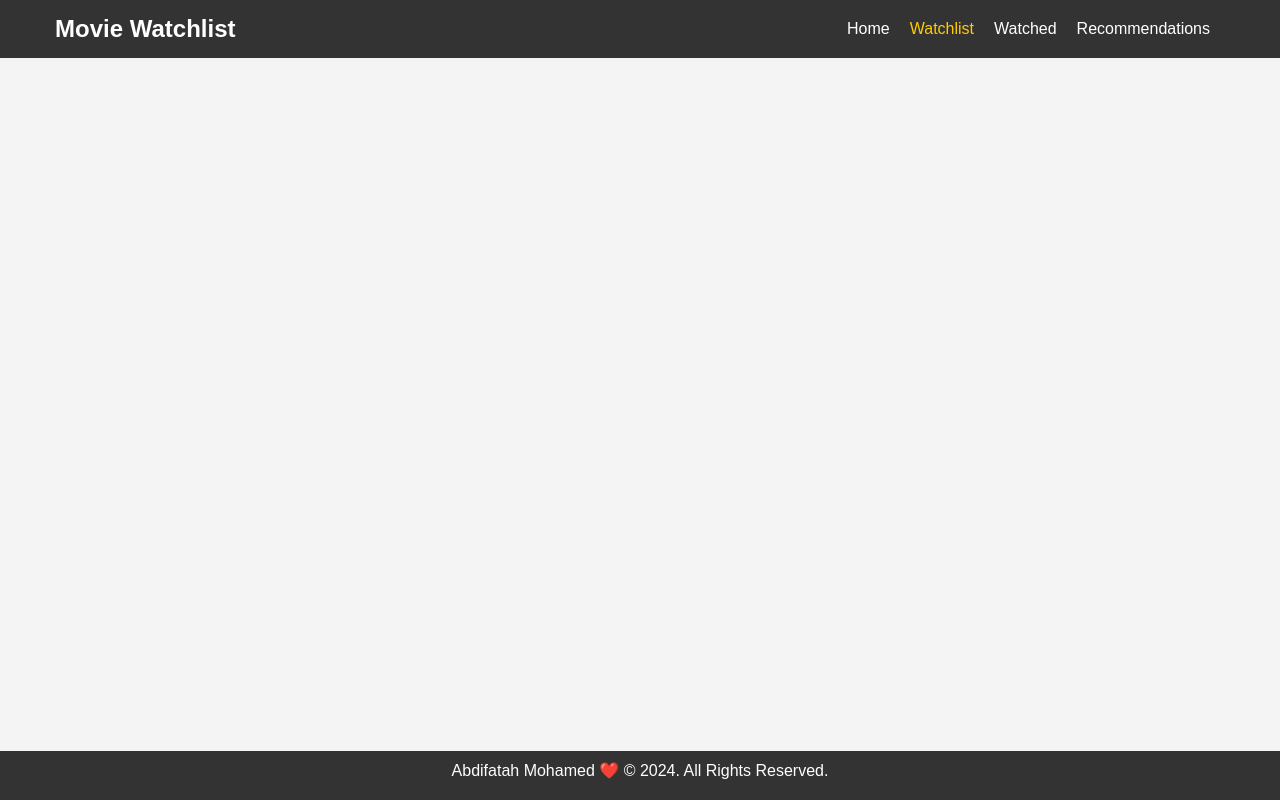
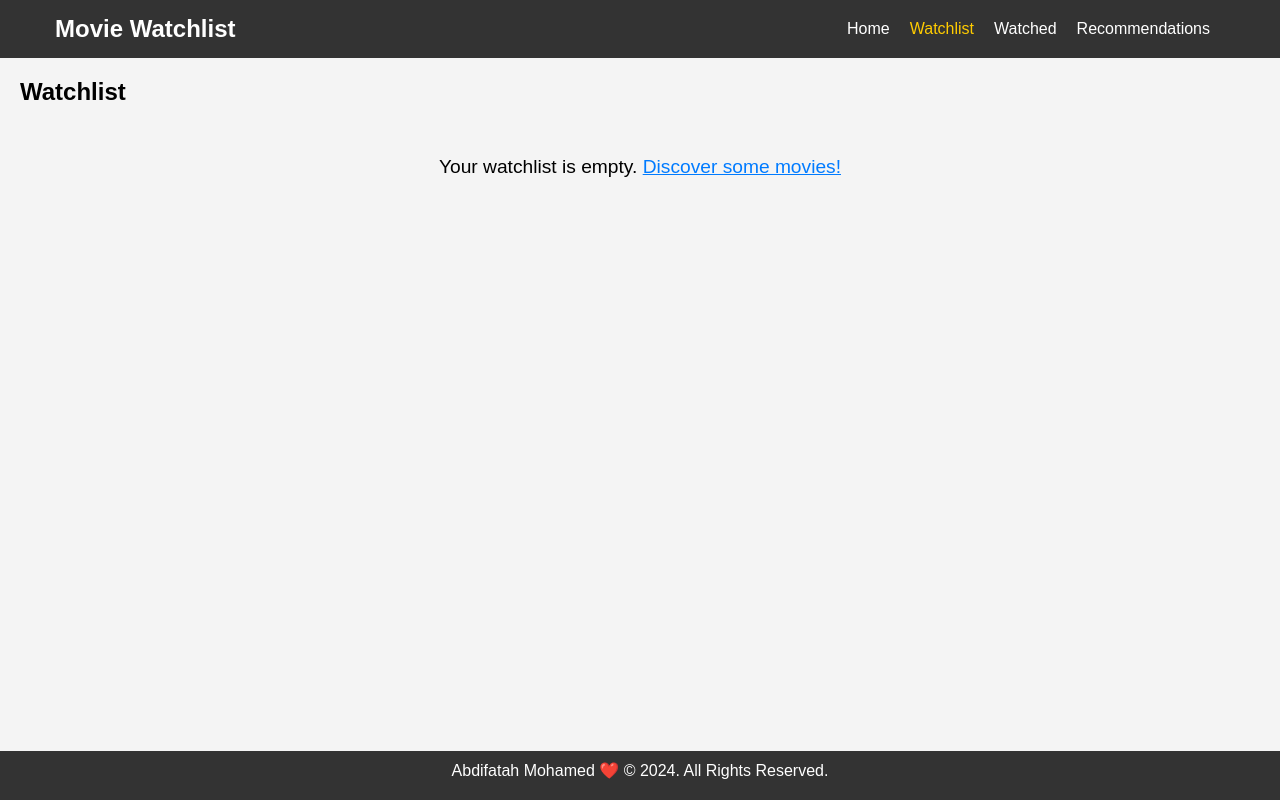
Before and after one commit to abdifatahmohamad/CS361, a React (Create React App) app in the folder movie-watchlist/: page /watchlist in a window 1280 px wide. Built offline with nearby package versions, Linux system fonts and the light colour scheme; the HTML template or start-up script is replaced by a standard one.

Commit message:
Added movie watchlist route/page

```diff
--- a/movie-watchlist/src/App.jsx
+++ b/movie-watchlist/src/App.jsx
@@ -5,6 +5,7 @@ import Navbar from './components/Navbar';
 import MovieGrid from './components/MovieGrid';
 import Footer from './components/Footer';
 import Recommendations from './components/Recommendations';
+import Watchlist from './components/Watchlist'; // Import Watchlist component
 import LoadingSpinner from './components/LoadingSpinner'; // Import the LoadingSpinner component
 import withLoadingSpinner from './components/WithLoadingSpinner'; // Import the withLoadingSpinner HOC
 import './styles.css';
@@ -17,6 +18,7 @@ function App() {
         <Routes>
           <Route path="/" element={<MovieGrid />} />
           <Route path="/recommendations" element={<Recommendations />} />
+          <Route path="/watchlist" element={<Watchlist />} /> {/* Add Watchlist route */}
           {/* Add more routes here */}
         </Routes>
         <Footer />
--- a/movie-watchlist/src/components/Recommendations.jsx
+++ b/movie-watchlist/src/components/Recommendations.jsx
@@ -1,7 +1,5 @@
-// Recommendations.jsx
 import React, { useState, useEffect } from 'react';
 import { fetchMovies } from '../api';
-import LoadingSpinner from './LoadingSpinner'; // Import LoadingSpinner component
 
 function Recommendations() {
   const [movies, setMovies] = useState([]);
@@ -17,7 +15,7 @@ function Recommendations() {
         console.error('Error fetching movies:', error);
         setLoading(false); // Set loading to false in case of error
       }
-    }, 2000); // Add a delay of 2000 milliseconds (2 seconds)
+    }, 1000); // Add a delay of 1000 milliseconds (1 second)
 
     return () => clearTimeout(delay); // Clear the timeout on unmount
 
@@ -28,7 +26,9 @@ function Recommendations() {
   return (
     <div className="movie-grid-container">
       {loading ? ( // Conditionally render spinner while loading
-        <LoadingSpinner />
+        <div className="spinner-container">
+          <div className="spinner"></div>
+        </div>
       ) : (
         <div className="movie-grid">
           {filteredMovies.map(movie => (
--- /dev/null
+++ b/movie-watchlist/src/components/Watchlist.jsx
@@ -0,0 +1,45 @@
+// Watchlist.jsx
+import React, { useState } from 'react';
+import { Link } from 'react-router-dom';
+
+function Watchlist() {
+  const [watchlist, setWatchlist] = useState([]);
+
+  const addToWatchlist = (movie) => {
+    if (watchlist.some((item) => item.id === movie.id)) {
+      alert('Movie already in the watchlist!');
+    } else {
+      setWatchlist([...watchlist, movie]);
+    }
+  };
+
+  return (
+    <div className="movie-grid-container">
+      <h2 className="watchlist-heading">Watchlist</h2>
+      {watchlist.length === 0 ? (
+        <p className="empty-watchlist">Your watchlist is empty. <Link to="/">Discover some movies!</Link></p>
+      ) : (
+        <div className="movie-grid">
+          {watchlist.map(movie => (
+            <div className="movie-card" key={movie.id}>
+              <div className="card">
+                <div className="card-body">
+                  <h5 className="card-title">Movie {movie.id}</h5>
+                  <p className="card-text">Movie Title: {movie.title}</p>
+                  <p className="card-text">Genre: {movie.genre}</p>
+                  <p className="card-text">Release Date: {movie.release_date}</p>
+                  <p className="card-text">Rating: {movie.rating}</p>
+                  <div className="button-group">
+                    <button className="btn btn-danger disabled">Added to Watchlist</button>
+                  </div>
+                </div>
+              </div>
+            </div>
+          ))}
+        </div>
+      )}
+    </div>
+  );
+}
+
+export default Watchlist;
--- a/movie-watchlist/src/styles.css
+++ b/movie-watchlist/src/styles.css
@@ -145,6 +145,20 @@ body {
   height: 100vh;
 }
 
+.watchlist-heading {
+  margin-bottom: 20px;
+}
+
+.empty-watchlist {
+  font-size: 1.2rem;
+  text-align: center;
+  margin-top: 50px;
+}
+
+.empty-watchlist a {
+  color: #007bff;
+}
+
 .spinner {
   border: 4px solid rgba(0, 0, 0, 0.1);
   border-left-color: #333;
```
